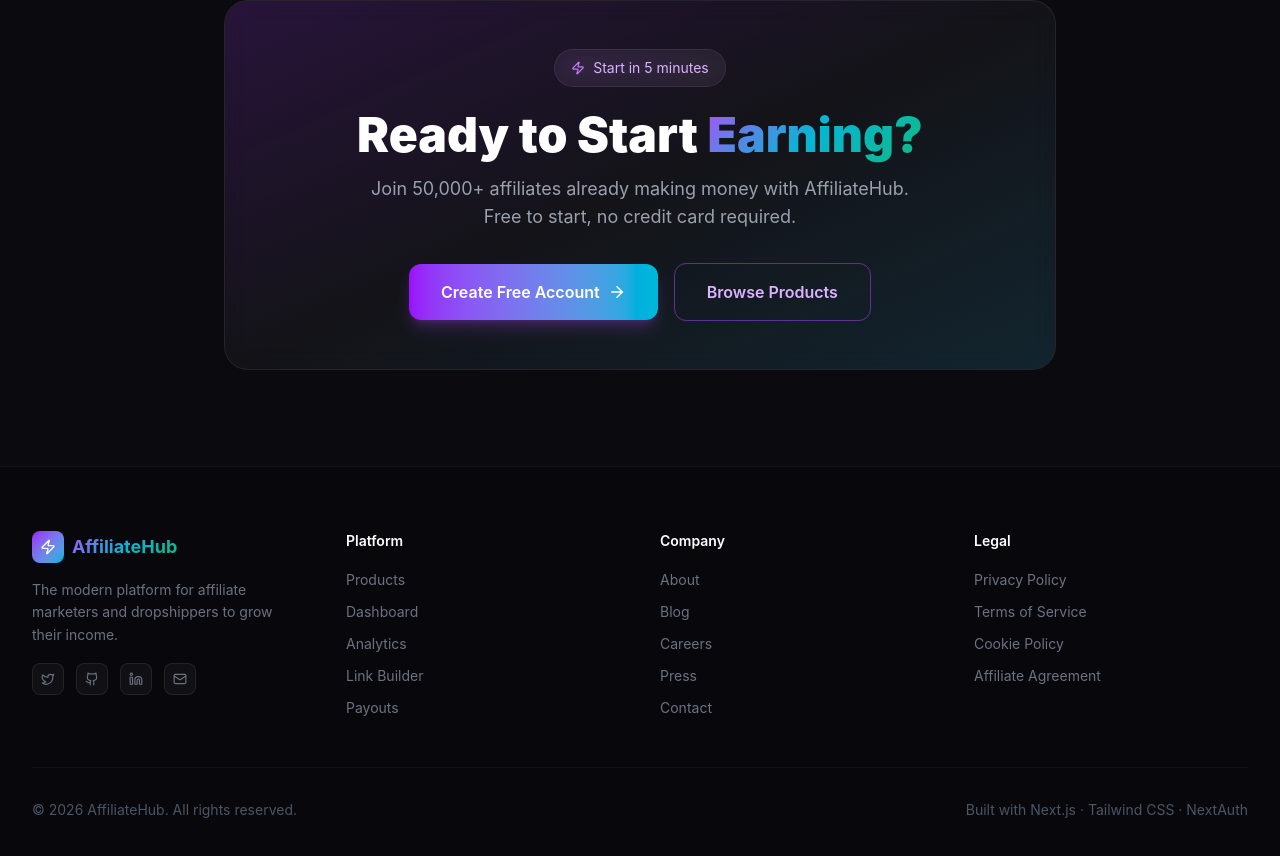
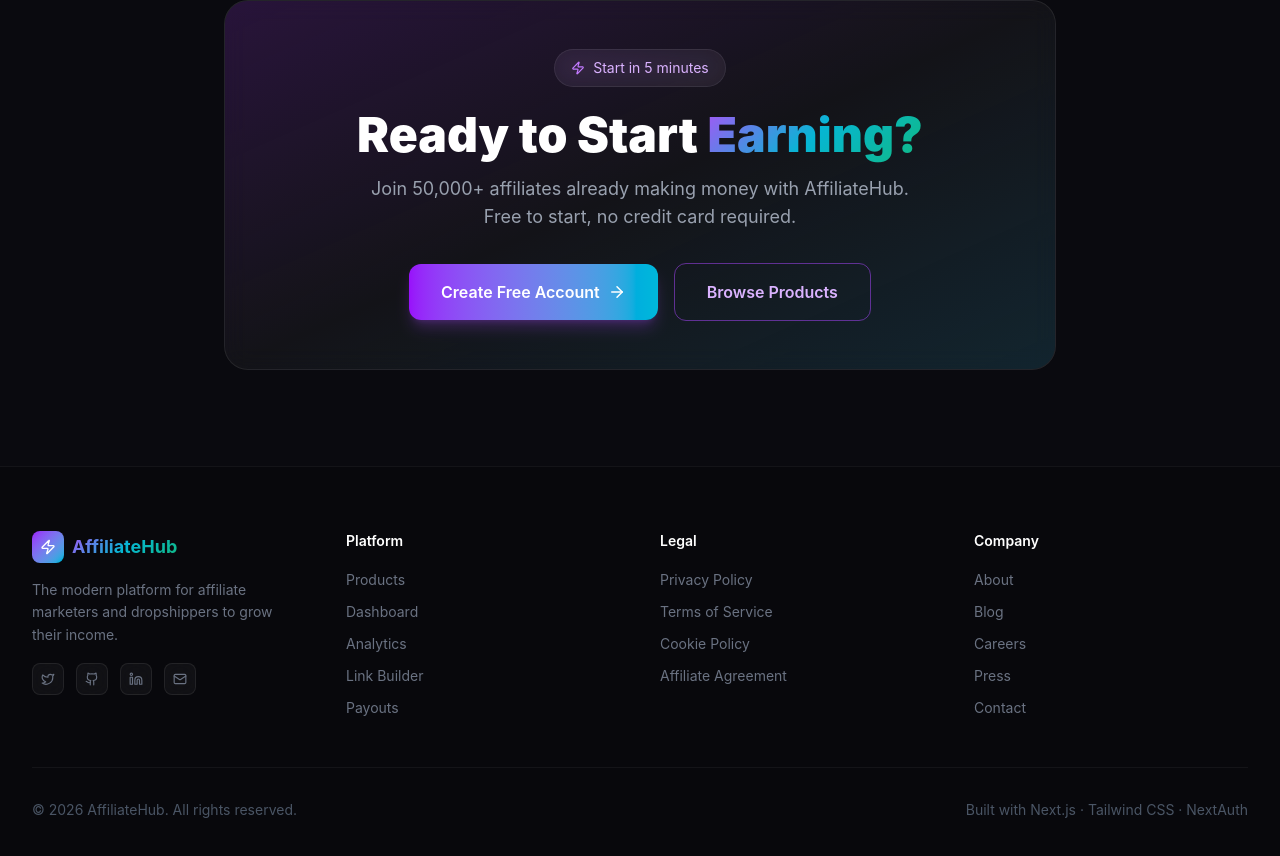
Before and after one commit to parasharkunal29/affiliate-hub, a Next.js app: page / in a window 1280 px wide. Shown: the part 4368-5224 px from the top of the page. Built offline with nearby package versions, Linux system fonts and the light colour scheme; no server answers.

Commit message:
feat: link Contact in footer to Instagram profile

```diff
--- a/src/components/layout/Footer.tsx
+++ b/src/components/layout/Footer.tsx
@@ -29,7 +29,6 @@
           {/* Links */}
           {[
             { title: "Platform", links: ["Products", "Dashboard", "Analytics", "Link Builder", "Payouts"] },
-            { title: "Company", links: ["About", "Blog", "Careers", "Press", "Contact"] },
             { title: "Legal", links: ["Privacy Policy", "Terms of Service", "Cookie Policy", "Affiliate Agreement"] },
           ].map((col) => (
             <div key={col.title}>
@@ -43,6 +42,28 @@
               </ul>
             </div>
           ))}
+
+          {/* Company */}
+          <div>
+            <h4 className="text-white font-semibold text-sm mb-4">Company</h4>
+            <ul className="space-y-2">
+              {["About", "Blog", "Careers", "Press"].map((link) => (
+                <li key={link}>
+                  <a href="#" className="text-gray-500 hover:text-gray-300 text-sm transition-colors">{link}</a>
+                </li>
+              ))}
+              <li>
+                <a
+                  href="https://www.instagram.com/kunal_parasharr?igsh=MXU3dDUwM2FjcGJmag%3D%3D&utm_source=qr"
+                  target="_blank"
+                  rel="noopener noreferrer"
+                  className="text-gray-500 hover:text-pink-400 text-sm transition-colors"
+                >
+                  Contact
+                </a>
+              </li>
+            </ul>
+          </div>
         </div>
 
         <div className="border-t border-white/5 mt-12 pt-8 flex flex-col sm:flex-row items-center justify-between gap-4">
```
